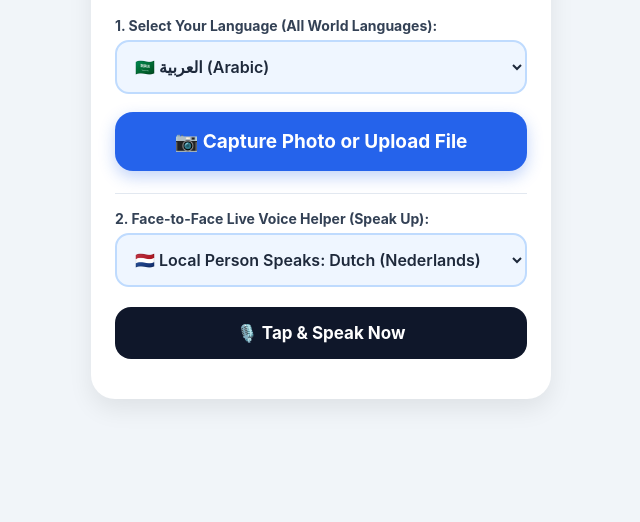
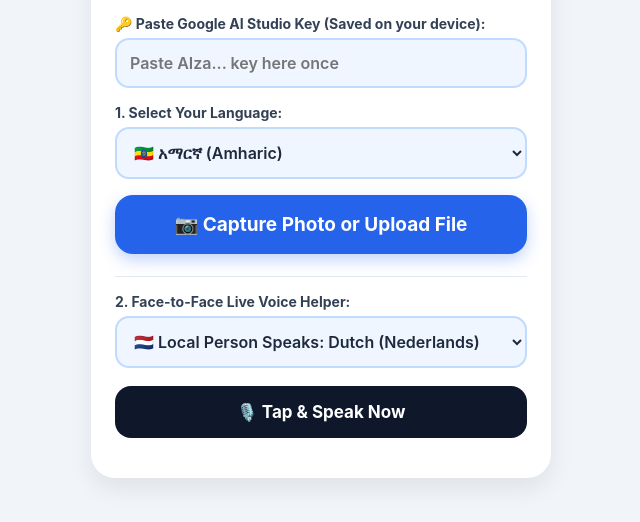
Before and after one commit to abe727059-gif/my-first-app, a plain HTML site: page index.html in a window 1280 px wide. Shown: the part 94-616 px from the top of the page, without its empty margins (319-959 px from the left). Drawn offline with Linux system fonts and the light colour scheme.

Commit message:
Update index.html

```diff
--- a/index.html
+++ b/index.html
@@ -9,18 +9,18 @@
     body { background: #f1f5f9; margin: 0; padding: 16px; display: flex; justify-content: center; }
     .card { background: #ffffff; max-width: 460px; width: 100%; border-radius: 24px; padding: 24px; box-shadow: 0 10px 25px rgba(0,0,0,0.08); }
     h1 { color: #1d4ed8; text-align: center; margin: 0 0 4px 0; font-size: 26px; }
-    .subtitle { text-align: center; color: #64748b; font-size: 13px; margin: 0 0 20px 0; }
+    .subtitle { text-align: center; color: #64748b; font-size: 13px; margin: 0 0 18px 0; }
     label.title { display: block; font-weight: 700; color: #334155; font-size: 14px; margin-bottom: 6px; }
-    select { width: 100%; padding: 14px; border: 2px solid #bfdbfe; border-radius: 14px; font-size: 16px; font-weight: 600; background: #eff6ff; color: #1e293b; margin-bottom: 18px; }
+    select, input[type="password"] { width: 100%; padding: 13px; border: 2px solid #bfdbfe; border-radius: 14px; font-size: 16px; font-weight: 600; background: #eff6ff; color: #1e293b; margin-bottom: 16px; }
     .btn-main { display: block; width: 100%; background: #2563eb; color: #ffffff; text-align: center; font-weight: 700; font-size: 19px; padding: 18px 16px; border-radius: 18px; cursor: pointer; box-shadow: 0 6px 16px rgba(37,99,235,0.28); border: none; }
     .btn-main:active { transform: scale(0.98); background: #1d4ed8; }
-    .btn-voice { width: 100%; background: #0f172a; color: #ffffff; font-weight: 700; font-size: 17px; padding: 16px; border-radius: 16px; border: none; cursor: pointer; margin-top: 12px; display: flex; align-items: center; justify-content: center; gap: 8px; }
-    .btn-voice.listening { background: #dc2626; animation: pulse 1.2s infinite; }
-    @keyframes pulse { 0%, 100% { opacity: 1; } 50% { opacity: 0.75; } }
+    .btn-voice { width: 100%; background: #0f172a; color: #ffffff; font-weight: 700; font-size: 17px; padding: 16px; border-radius: 16px; border: none; cursor: pointer; margin-top: 10px; }
+    .btn-voice.listening { background: #dc2626; }
     .hidden { display: none !important; }
-    #loading { text-align: center; margin: 24px 0; color: #1d4ed8; font-weight: 600; }
+    #loading { text-align: center; margin: 22px 0; color: #1d4ed8; font-weight: 600; }
     .spinner { width: 40px; height: 40px; border: 4px solid #dbeafe; border-top-color: #2563eb; border-radius: 50%; animation: spin 0.9s linear infinite; margin: 0 auto 10px; }
     @keyframes spin { to { transform: rotate(360deg); } }
+    #errorBox { background: #fee2e2; color: #991b1b; padding: 14px; border-radius: 14px; margin-top: 14px; font-size: 14px; font-weight: 600; }
     #resultBox { margin-top: 22px; display: flex; flex-direction: column; gap: 12px; }
     .banner { padding: 14px; border-radius: 14px; font-weight: 700; text-align: center; font-size: 16px; }
     .urg-high { background: #fee2e2; color: #991b1b; }
@@ -46,14 +46,23 @@
     <h1>📄 ClearLetter</h1>
     <p class="subtitle">Global Letter & Voice Helper • 100% Free & Private</p>
 
-    <label class="title">1. Select Your Language (All World Languages):</label>
+    <!-- One-time API Key setup saved safely on your device -->
+    <div id="keySetup">
+      <label class="title">🔑 Paste Google AI Studio Key (Saved on your device):</label>
+      <input type="password" id="apiKeyInput" placeholder="Paste AIza... key here once" onchange="saveKey()" />
+    </div>
+
+    <label class="title">1. Select Your Language:</label>
     <select id="lang">
+      <option value="Amharic|am-ET">🇪🇹 አማርኛ (Amharic)</option>
+      <option value="Tigrinya|ti-ET">🇪🇹 ትግርኛ (Tigrinya)</option>
+      <option value="Oromo|om-ET">🇪🇹 Afaan Oromoo (Oromo)</option>
+      <option value="Somali|so-ET">🇪🇹 Soomaali (Somali)</option>
+      <option value="Wolaytta|wal-ET">🇪🇹 Wolayttatto (Wolaytta)</option>
+      <option value="Sidama|sid-ET">🇪🇹 Sidaamu Afoo (Sidama)</option>
+      <option value="Afar|aa-ET">🇪🇹 Qafar af (Afar)</option>
       <option value="Arabic|ar-SA">🇸🇦 العربية (Arabic)</option>
       <option value="Ukrainian|uk-UA">🇺🇦 Українська (Ukrainian)</option>
-      <option value="Amharic|am-ET">🇪🇹 አማርኛ (Amharic)</option>
-      <option value="Tigrinya|ti-ER">🇪🇷 ትግርኛ (Tigrinya)</option>
-      <option value="Oromo|om-ET">🇪🇹 Afaan Oromoo (Oromo)</option>
-      <option value="Somali|so-SO">🇸🇴 Soomaali (Somali)</option>
       <option value="Farsi|fa-IR">🇮🇷 فارسی / دری (Farsi / Dari)</option>
       <option value="Pashto|ps-AF">🇦🇫 پښتو (Pashto)</option>
       <option value="Kurdish Kurmanji|ku-TR">☀️ Kurdî (Kurdish Kurmanji)</option>
@@ -69,46 +78,28 @@
       <option value="Italian|it-IT">🇮🇹 Italiano (Italian)</option>
       <option value="Polish|pl-PL">🇵🇱 Polski (Polish)</option>
       <option value="Romanian|ro-RO">🇷🇴 Română (Romanian)</option>
-      <option value="Bulgarian|bg-BG">🇧🇬 Български (Bulgarian)</option>
-      <option value="Albanian|sq-AL">🇦🇱 Shqip (Albanian)</option>
-      <option value="Georgian|ka-GE">🇬🇪 ქართული (Georgian)</option>
-      <option value="Armenian|hy-AM">🇦🇲 Հայերեն (Armenian)</option>
       <option value="Urdu|ur-PK">🇵🇰 اردو (Urdu)</option>
       <option value="Hindi|hi-IN">🇮🇳 हिन्दी (Hindi)</option>
       <option value="Bengali|bn-BD">🇧🇩 বাংলা (Bengali)</option>
-      <option value="Punjabi|pa-IN">🇮🇳 ਪੰਜਾਬੀ (Punjabi)</option>
-      <option value="Tamil|ta-IN">🇱🇰 தமிழ் (Tamil)</option>
-      <option value="Sinhala|si-LK">🇱🇰 සිංහල (Sinhala)</option>
-      <option value="Nepali|ne-NP">🇳🇵 नेपाली (Nepali)</option>
       <option value="Swahili|sw-KE">🇰🇪 Kiswahili (Swahili)</option>
       <option value="Hausa|ha-NG">🇳🇬 Hausa</option>
       <option value="Yoruba|yo-NG">🇳🇬 Yorùbá</option>
-      <option value="Igbo|ig-NG">🇳🇬 Igbo</option>
-      <option value="Wolof|wo-SN">🇸🇳 Wolof</option>
-      <option value="Bambara|bm-ML">🇲🇱 Bamanankan (Bambara)</option>
-      <option value="Twi|ak-GH">🇬🇭 Twi (Akan)</option>
-      <option value="Lingala|ln-CD">🇨🇩 Lingála</option>
-      <option value="Kinyarwanda|rw-RW">🇷🇼 Ikinyarwanda</option>
       <option value="Chinese Mandarin|zh-CN">🇨🇳 中文 (Chinese)</option>
       <option value="Vietnamese|vi-VN">🇻🇳 Tiếng Việt (Vietnamese)</option>
-      <option value="Tagalog|fil-PH">🇵🇭 Tagalog (Filipino)</option>
-      <option value="Indonesian|id-ID">🇮🇩 Bahasa Indonesia</option>
-      <option value="Korean|ko-KR">🇰🇷 한국어 (Korean)</option>
-      <option value="Japanese|ja-JP">🇯🇵 日本語 (Japanese)</option>
     </select>
 
-    <!-- Upload File OR Take Photo -->
-    <label class="btn-main">
+    <button type="button" class="btn-main" onclick="document.getElementById('imageInput').click()">
       📷 Capture Photo or Upload File
-      <input type="file" id="imageInput" accept="image/*" class="hidden" onchange="processLetter(event)" />
-    </label>
+    </button>
+    <input type="file" id="imageInput" accept="image/*" class="hidden" onchange="processLetter(event)" />
+
+    <div id="errorBox" class="hidden"></div>
 
     <div id="loading" class="hidden">
       <div class="spinner"></div>
       <p>Reading letter & checking what to do...</p>
     </div>
 
-    <!-- Letter Result Cards -->
     <div id="resultBox" class="hidden">
       <div id="urgencyBanner" class="banner"></div>
       <div class="box">
@@ -128,14 +119,13 @@
         <p id="scriptText" style="font-weight:600;"></p>
       </div>
       <div class="actions-row">
-        <button onclick="speakResult()" class="btn-sec btn-dark">🔊 Listen Out Loud</button>
-        <button onclick="shareWhatsApp()" class="btn-sec btn-green">📲 Share Help</button>
+        <button type="button" onclick="speakResult()" class="btn-sec btn-dark">🔊 Listen Out Loud</button>
+        <button type="button" onclick="shareWhatsApp()" class="btn-sec btn-green">📲 Share Help</button>
       </div>
     </div>
 
-    <!-- Live Face-to-Face Voice Translator Section -->
     <div class="divider">
-      <label class="title">2. Face-to-Face Live Voice Helper (Speak Up):</label>
+      <label class="title">2. Face-to-Face Live Voice Helper:</label>
       <select id="localLang" style="margin-bottom: 8px;">
         <option value="Dutch|nl-NL">🇳🇱 Local Person Speaks: Dutch (Nederlands)</option>
         <option value="German|de-DE">🇩🇪 Local Person Speaks: German (Deutsch)</option>
@@ -145,7 +135,7 @@
         <option value="Italian|it-IT">🇮🇹 Local Person Speaks: Italian</option>
         <option value="Spanish|es-ES">🇪🇸 Local Person Speaks: Spanish</option>
       </select>
-      <button id="micBtn" onclick="startLiveVoice()" class="btn-voice">🎙️ Tap & Speak Now</button>
+      <button type="button" id="micBtn" onclick="startLiveVoice()" class="btn-voice">🎙️ Tap & Speak Now</button>
       <div id="voiceBox" class="hidden">
         <span class="tag" id="voiceStatus">Listening...</span>
         <p id="voiceOriginal" style="font-size:14px; color:#64748b; margin-bottom:6px;"></p>
@@ -155,8 +145,24 @@
   </div>
 
   <script>
-    const API_KEY = "PASTE_YOUR_API_KEY_HERE";
     let fullSpokenText = "";
+
+    // Load saved API key automatically
+    window.onload = () => {
+      const saved = localStorage.getItem("gemini_api_key");
+      if (saved) document.getElementById("apiKeyInput").value = saved;
+    };
+
+    function saveKey() {
+      const val = document.getElementById("apiKeyInput").value.trim();
+      localStorage.setItem("gemini_api_key", val);
+    }
+
+    function showError(msg) {
+      const errBox = document.getElementById("errorBox");
+      errBox.innerText = "⚠️ " + msg;
+      errBox.classList.remove("hidden");
+    }
 
     function getLangParts(selectId) {
       const val = document.getElementById(selectId).value.split("|");
@@ -164,7 +170,9 @@
     }
 
     function compressImage(file) {
-      return new Promise((resolve) => {
+      return new Promise((resolve, reject) => {
         const reader = new FileReader();
+        reader.onerror = () => reject(new Error("Could not read this file."));
         reader.onload = (e) => {
           const img = new Image();
+          img.onerror = () => reject(new Error("Please upload a valid photo (JPG or PNG)."));
```
